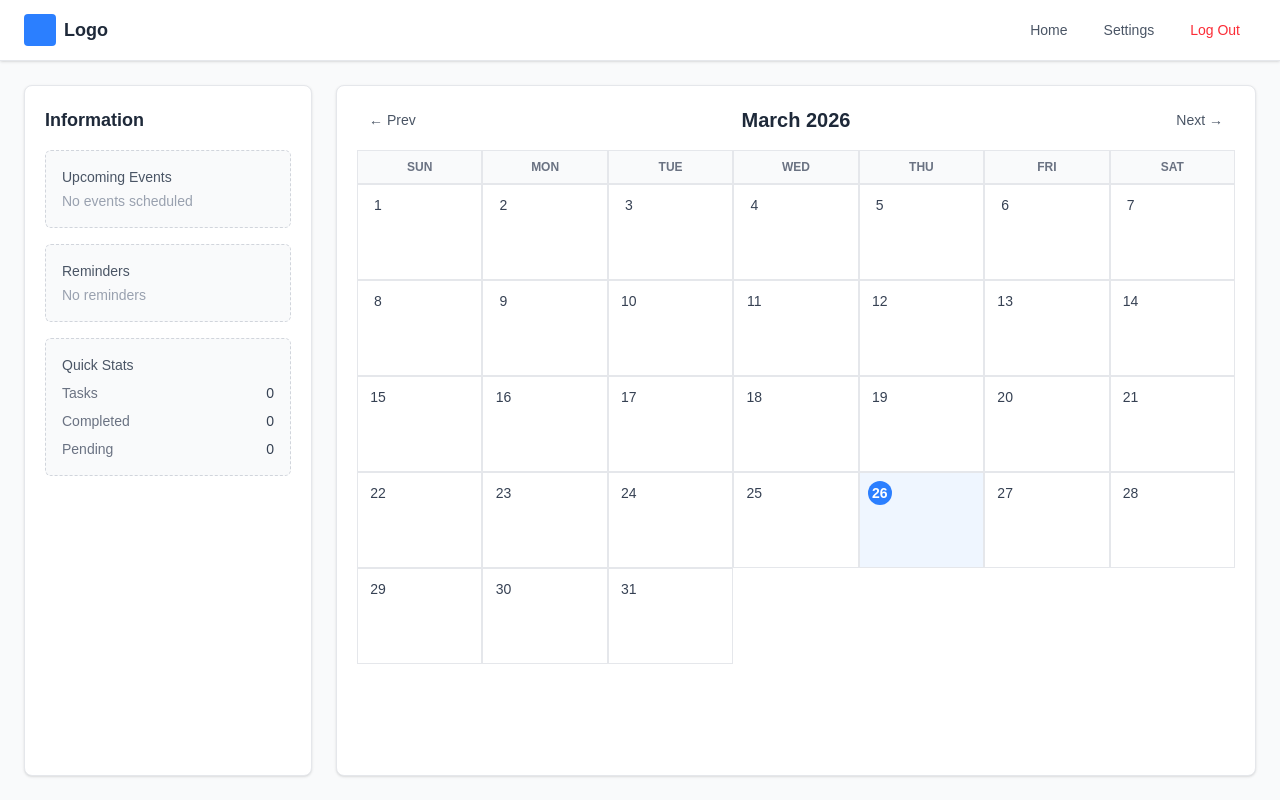
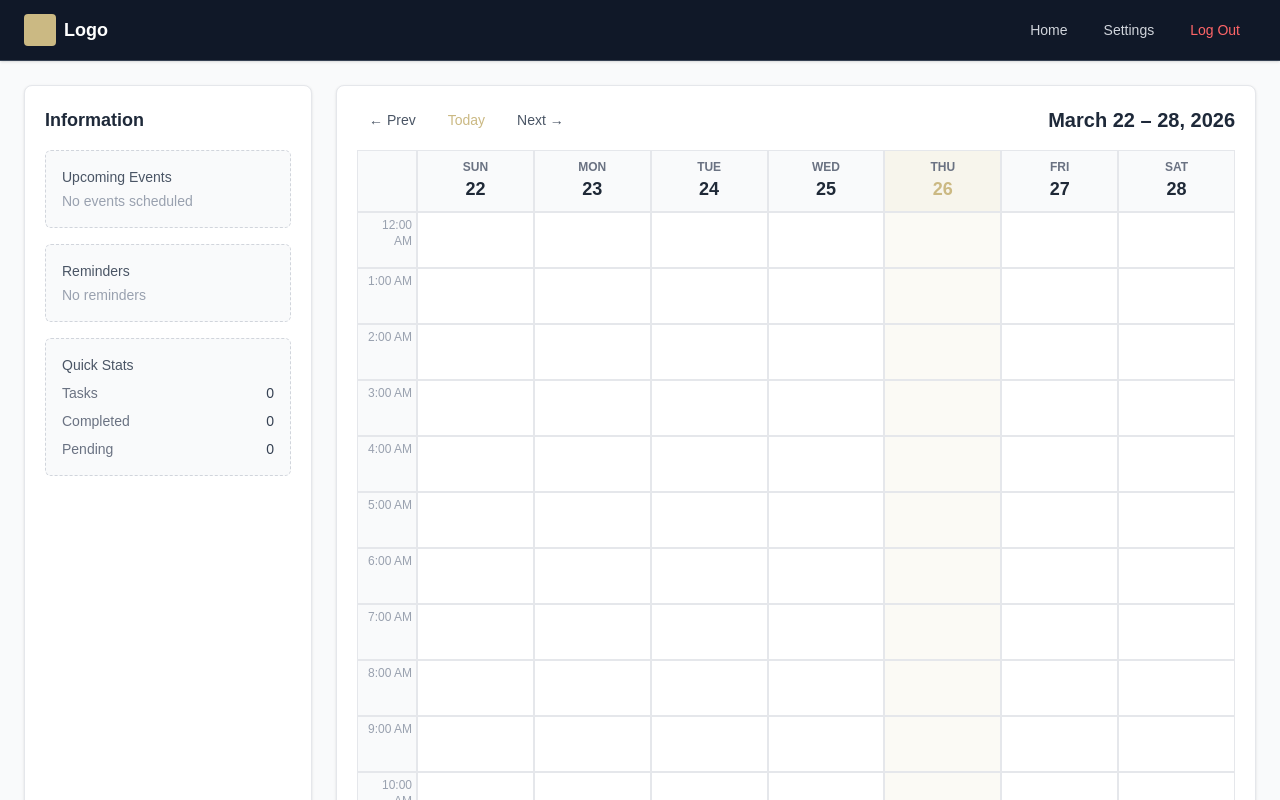
Before and after one commit to elkanbruha/BuffPortalRedesign, a Next.js app: page / in a window 1280 px wide. Shown: the top 800 px of the page. Built offline with nearby package versions, Linux system fonts and the light colour scheme.

Commit message:
new updates

```diff
--- a/src/app/page.tsx
+++ b/src/app/page.tsx
@@ -7,84 +7,77 @@ const MONTHS = [
   "January", "February", "March", "April", "May", "June",
   "July", "August", "September", "October", "November", "December",
 ];
+const HOURS = Array.from({ length: 24 }, (_, i) => {
+  const h = i % 12 || 12;
+  const ampm = i < 12 ? "AM" : "PM";
+  return `${h}:00 ${ampm}`;
+});
 
-function getDaysInMonth(year: number, month: number) {
-  return new Date(year, month + 1, 0).getDate();
+function getStartOfWeek(date: Date) {
+  const d = new Date(date);
+  d.setDate(d.getDate() - d.getDay());
+  d.setHours(0, 0, 0, 0);
+  return d;
 }
 
-function getFirstDayOfMonth(year: number, month: number) {
-  return new Date(year, month, 1).getDay();
+function formatWeekRange(start: Date) {
+  const end = new Date(start);
+  end.setDate(end.getDate() + 6);
+  const startMonth = MONTHS[start.getMonth()];
+  const endMonth = MONTHS[end.getMonth()];
+  if (start.getMonth() === end.getMonth()) {
+    return `${startMonth} ${start.getDate()} – ${end.getDate()}, ${start.getFullYear()}`;
+  }
+  return `${startMonth} ${start.getDate()} – ${endMonth} ${end.getDate()}, ${end.getFullYear()}`;
 }
 
 export default function Home() {
   const today = new Date();
-  const [currentMonth, setCurrentMonth] = useState(today.getMonth());
-  const [currentYear, setCurrentYear] = useState(today.getFullYear());
+  const [weekStart, setWeekStart] = useState(getStartOfWeek(today));
 
-  const daysInMonth = getDaysInMonth(currentYear, currentMonth);
-  const firstDay = getFirstDayOfMonth(currentYear, currentMonth);
-
-  const prevMonth = () => {
-    if (currentMonth === 0) {
-      setCurrentMonth(11);
-      setCurrentYear(currentYear - 1);
-    } else {
-      setCurrentMonth(currentMonth - 1);
-    }
+  const prevWeek = () => {
+    const d = new Date(weekStart);
+    d.setDate(d.getDate() - 7);
+    setWeekStart(d);
   };
 
-  const nextMonth = () => {
-    if (currentMonth === 11) {
-      setCurrentMonth(0);
-      setCurrentYear(currentYear + 1);
-    } else {
-      setCurrentMonth(currentMonth + 1);
-    }
+  const nextWeek = () => {
+    const d = new Date(weekStart);
+    d.setDate(d.getDate() + 7);
+    setWeekStart(d);
   };
 
-  const calendarCells = [];
-  for (let i = 0; i < firstDay; i++) {
-    calendarCells.push(<div key={`empty-${i}`} className="h-24 border border-gray-200" />);
-  }
-  for (let day = 1; day <= daysInMonth; day++) {
-    const isToday =
-      day === today.getDate() &&
-      currentMonth === today.getMonth() &&
-      currentYear === today.getFullYear();
-    calendarCells.push(
-      <div
-        key={day}
-        className={`h-24 border border-gray-200 p-2 text-sm hover:bg-gray-50 cursor-pointer ${
-          isToday ? "bg-blue-50 font-bold" : ""
-        }`}
-      >
-        <span
-          className={`inline-flex h-6 w-6 items-center justify-center rounded-full ${
-            isToday ? "bg-blue-500 text-white" : "text-gray-700"
-          }`}
-        >
-          {day}
-        </span>
-      </div>
-    );
-  }
+  const goToToday = () => {
+    setWeekStart(getStartOfWeek(today));
+  };
+
+  const weekDays = Array.from({ length: 7 }, (_, i) => {
+    const d = new Date(weekStart);
+    d.setDate(d.getDate() + i);
+    return d;
+  });
+
+  const isToday = (date: Date) =>
+    date.getDate() === today.getDate() &&
+    date.getMonth() === today.getMonth() &&
+    date.getFullYear() === today.getFullYear();
 
   return (
     <div className="flex flex-col min-h-screen bg-gray-50">
       {/* Navbar */}
-      <nav className="flex items-center justify-between px-6 py-3 bg-white border-b border-gray-200 shadow-sm">
+      <nav className="flex items-center justify-between px-6 py-3 bg-gray-900 border-b border-gray-700 shadow-sm">
         <div className="flex items-center gap-2">
-          <div className="h-8 w-8 rounded bg-blue-500" />
-          <span className="text-lg font-semibold text-gray-800">Logo</span>
+          <div className="h-8 w-8 rounded" style={{ backgroundColor: "#CBB983" }} />
+          <span className="text-lg font-semibold text-white">Logo</span>
         </div>
         <div className="flex items-center gap-1">
-          <button className="px-4 py-2 text-sm font-medium text-gray-600 rounded hover:bg-gray-100">
+          <button className="px-4 py-2 text-sm font-medium text-gray-300 rounded hover:bg-gray-800">
             Home
           </button>
-          <button className="px-4 py-2 text-sm font-medium text-gray-600 rounded hover:bg-gray-100">
+          <button className="px-4 py-2 text-sm font-medium text-gray-300 rounded hover:bg-gray-800">
             Settings
           </button>
-          <button className="px-4 py-2 text-sm font-medium text-red-500 rounded hover:bg-red-50">
+          <button className="px-4 py-2 text-sm font-medium text-red-400 rounded hover:bg-gray-800">
             Log Out
           </button>
         </div>
@@ -127,36 +120,75 @@ export default function Home() {
           </div>
         </aside>
 
-        {/* Calendar */}
-        <main className="flex-1 rounded-lg border border-gray-200 bg-white p-5 shadow-sm">
+        {/* Calendar - Week View */}
+        <main className="flex-1 rounded-lg border border-gray-200 bg-white p-5 shadow-sm flex flex-col overflow-hidden">
           <div className="flex items-center justify-between mb-4">
+            <div className="flex items-center gap-2">
               <button
-              onClick={prevMonth}
+                onClick={prevWeek}
                 className="px-3 py-1 text-sm font-medium text-gray-600 rounded hover:bg-gray-100"
               >
                 &larr; Prev
               </button>
-            <h2 className="text-xl font-semibold text-gray-800">
-              {MONTHS[currentMonth]} {currentYear}
-            </h2>
               <button
-              onClick={nextMonth}
+                onClick={goToToday}
+                className="px-3 py-1 text-sm font-medium rounded hover:opacity-80"
+                style={{ color: "#CBB983" }}
+              >
+                Today
+              </button>
+              <button
+                onClick={nextWeek}
                 className="px-3 py-1 text-sm font-medium text-gray-600 rounded hover:bg-gray-100"
               >
                 Next &rarr;
               </button>
             </div>
+            <h2 className="text-xl font-semibold text-gray-800">
+              {formatWeekRange(weekStart)}
+            </h2>
+          </div>
 
-          <div className="grid grid-cols-7">
-            {DAYS.map((day) => (
+          {/* Day headers */}
+          <div className="grid grid-cols-[60px_repeat(7,1fr)]">
+            <div className="border border-gray-200 bg-gray-50" />
+            {weekDays.map((date, i) => (
               <div
-                key={day}
-                className="py-2 text-center text-xs font-semibold uppercase text-gray-500 border border-gray-200 bg-gray-50"
+                key={i}
+                className="py-2 text-center border border-gray-200"
+                style={{ backgroundColor: isToday(date) ? "rgba(203, 185, 131, 0.15)" : "#f9fafb" }}
               >
-                {day}
+                <div className="text-xs font-semibold uppercase text-gray-500">
+                  {DAYS[date.getDay()]}
+                </div>
+                <div
+                  className="text-lg font-semibold"
+                  style={{ color: isToday(date) ? "#CBB983" : "#1f2937" }}
+                >
+                  {date.getDate()}
+                </div>
               </div>
             ))}
-            {calendarCells}
+          </div>
+
+          {/* Time grid */}
+          <div className="flex-1 overflow-y-auto">
+            <div className="grid grid-cols-[60px_repeat(7,1fr)]">
+              {HOURS.map((hour, hi) => (
+                <div key={`row-${hi}`} className="contents">
+                  <div className="h-14 border border-gray-200 px-1 py-1 text-right text-xs text-gray-400 bg-gray-50">
+                    {hour}
+                  </div>
+                  {weekDays.map((date, di) => (
+                    <div
+                      key={`cell-${hi}-${di}`}
+                      className="h-14 border border-gray-200 hover:bg-gray-50 cursor-pointer"
+                      style={{ backgroundColor: isToday(date) ? "rgba(203, 185, 131, 0.08)" : undefined }}
+                    />
+                  ))}
+                </div>
+              ))}
+            </div>
           </div>
         </main>
       </div>
```
Lines whose indentation alone changed are shown as unchanged.
